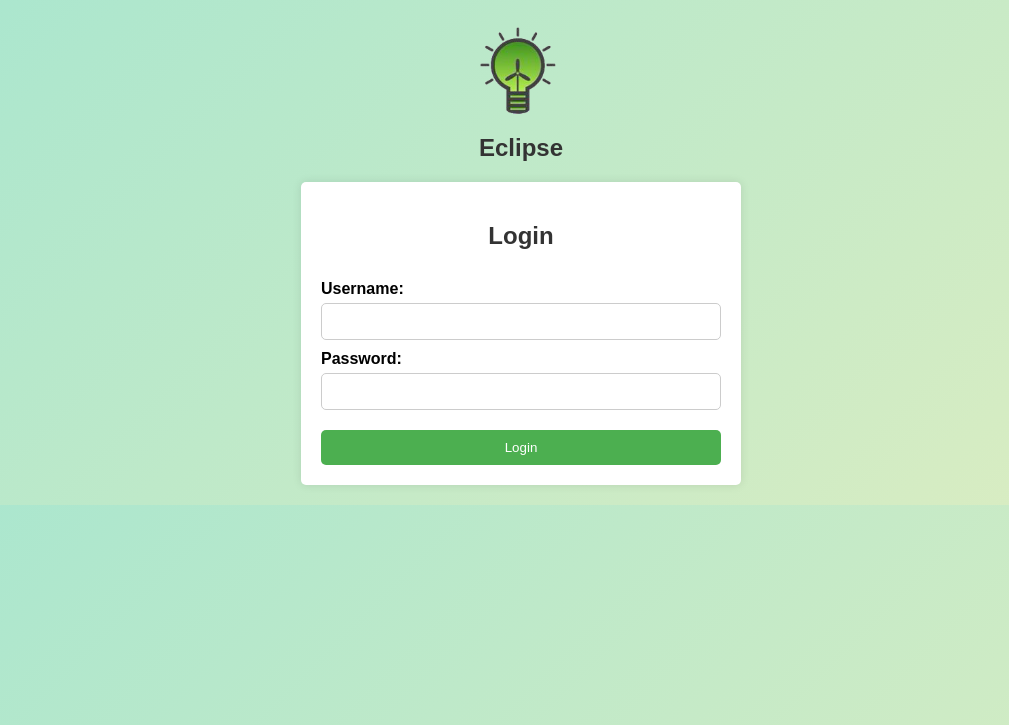
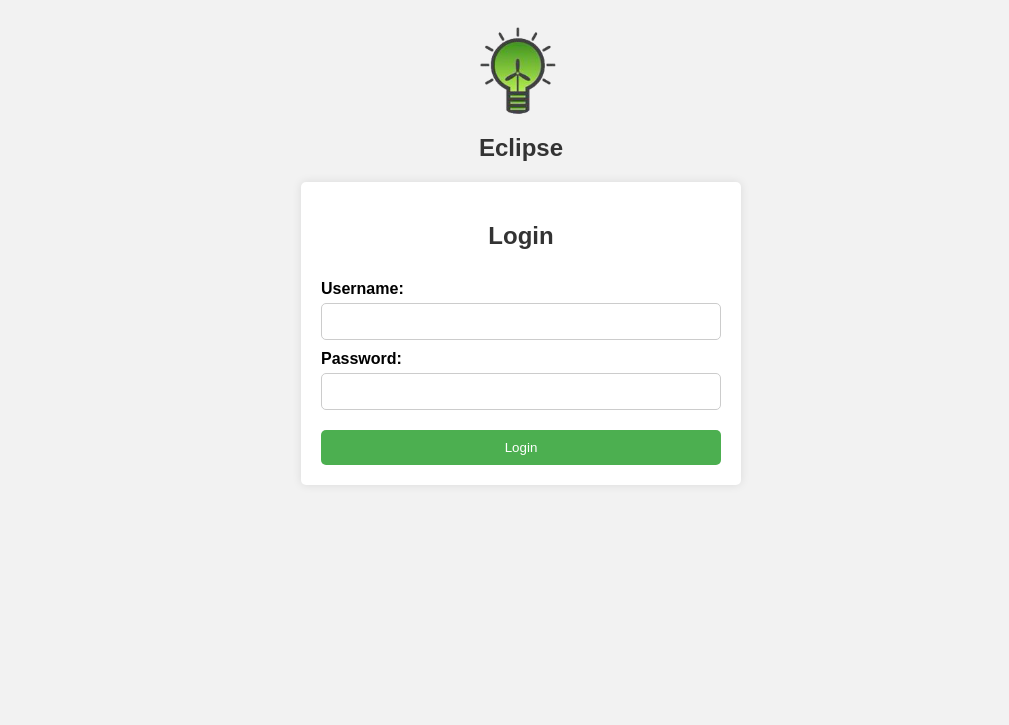
Before and after one commit to vugaer/weather-energy-predictor, a Python web app: template templates/login.html in a window 1280 px wide. Shown: the top 725 px of the page, without its empty margins (119-1128 px from the left). Run offline with Jinja, Linux system fonts and the light colour scheme; the template is opened without the code that fills it, so the values that code supplies are empty.

Commit message:
Update login.html

```diff
--- a/templates/login.html
+++ b/templates/login.html
@@ -4,10 +4,8 @@
     <meta charset="UTF-8">
     <meta name="viewport" content="width=device-width, initial-scale=1.0">
     <title>Login - Eclipse</title>
-
 </head>
-<body style="font-family: Arial, sans-serif; background: linear-gradient(135deg, #A8E6CF, #DCEDC1);
-; margin: 0; padding: 0;">
+<body style="font-family: Arial, sans-serif; background-color: #f2f2f2; margin: 0; padding: 0;">
     <div style="text-align: center; margin-top: 20px;">
         <img src="{{ url_for('static', filename='logo.png') }}" alt="Eclipse Logo" style="width: 100px; height: auto;">
         <h1 style="font-size: 24px; color: #333; margin-top: 10px;">Eclipse</h1>
```
